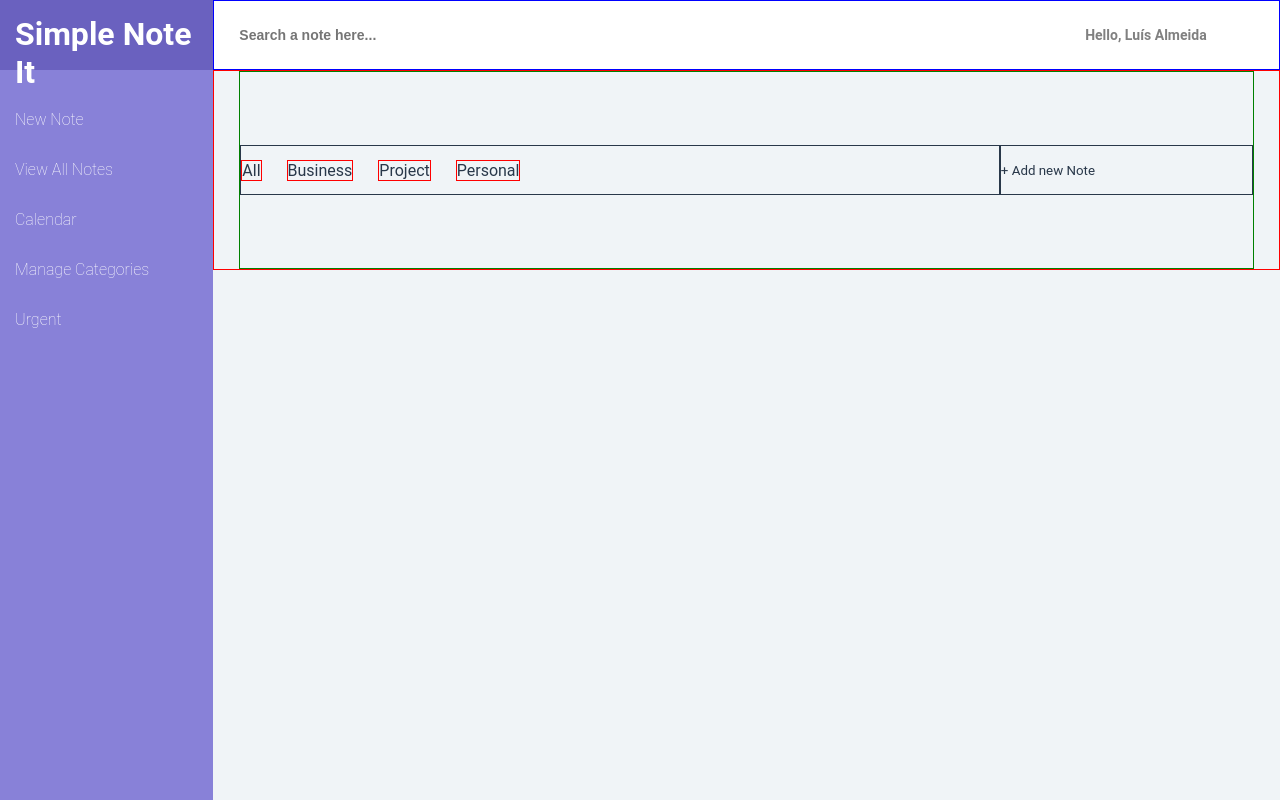
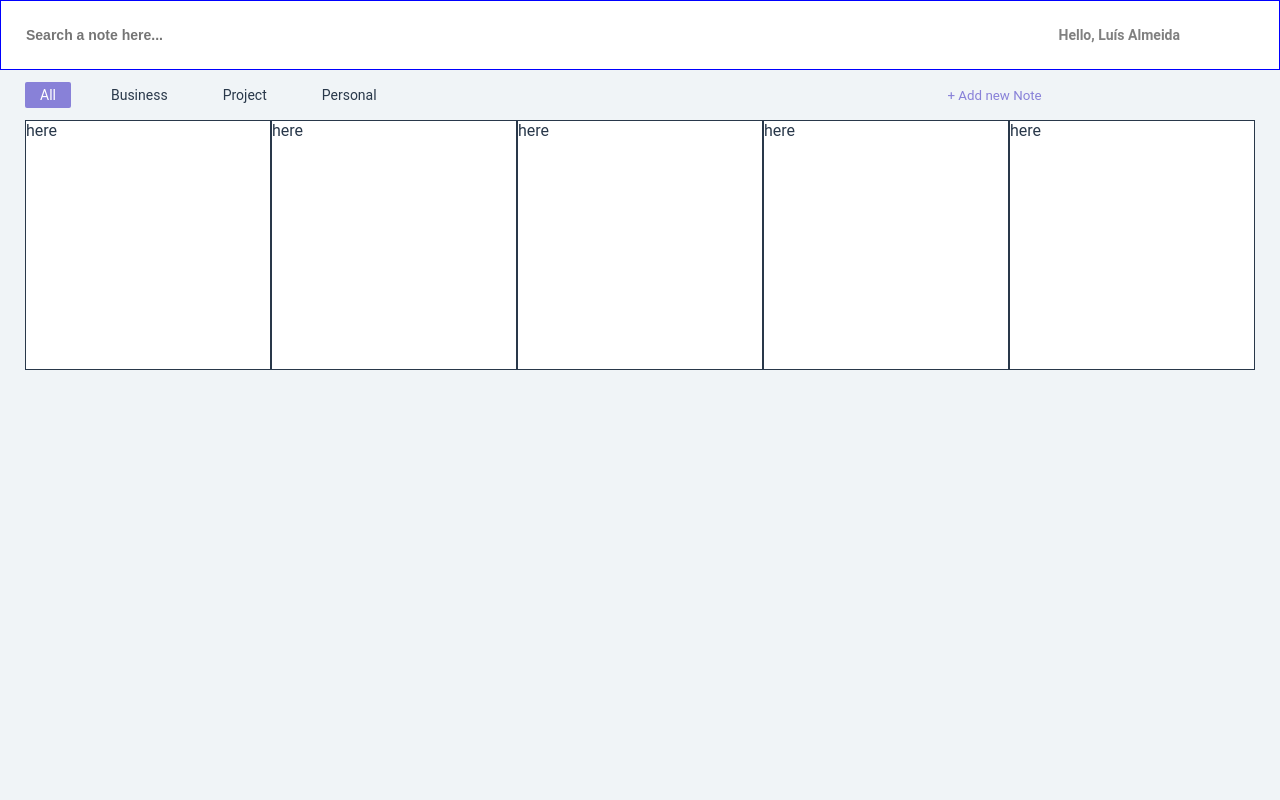
Before and after one commit to luisalmeida12/reactnotes, a React (Create React App) app: page / in a window 1280 px wide. Built offline with nearby package versions, Linux system fonts and the light colour scheme.

Commit message:
Notes articles added.

```diff
--- a/src/components/notes/index.js
+++ b/src/components/notes/index.js
@@ -13,7 +13,7 @@ export default class Notes extends Component {
 
                         <div className="categories-bar">
                             <ul>
-                                <li>All</li>
+                                <li className="selected">All</li>
                                 <li>Business</li>
                                 <li>Project</li>
                                 <li>Personal</li>
@@ -21,6 +21,16 @@ export default class Notes extends Component {
                         </div>
                         <div className="qa-new-note">
                             <small>+ Add new Note</small>
+                        </div>
+
+                        <div className="notes-content">
+                            <article>here</article>
+                            <article>here</article>
+                            <article>here</article>
+                            <article>here</article>
+                            <article>here</article>
+
+
                         </div>
                     </div>
 
--- a/src/components/notes/styles.css
+++ b/src/components/notes/styles.css
@@ -1,6 +1,6 @@
 .container{
     width: 100%;
-    border: solid 1px red;
+    /* border: solid 1px red; */
     height: 200px;
     /* margin: 20px; */
     display: flex;
@@ -16,9 +16,10 @@
     display: flex;
     align-items: center;
     justify-content: space-around;
-    border: solid 1px green;
+    /* border: solid 1px green; */
     margin: 0;
     justify-content: left;
+    flex-wrap: wrap;
 }
 
 .categories-bar{
@@ -26,7 +27,7 @@
     display: flex;
     flex-direction: row;
     align-items: center;
-    border: solid 1px;
+    /* border: solid 1px; */
     height: 50px;
     margin: 0;
 }
@@ -39,13 +40,49 @@
     margin-right: 25px ;
     display: inline-block;
     /* color: red; */
-    border: solid 1px red;
+    /* border: solid 1px red; */
+    padding: 5px 15px 5px 15px;
+    border-radius: 2px;
+    font-size: 14px;
+    transition: 0.6s;
+}
+.categories-bar ul li:hover {
+   color: #fff;
+   cursor: pointer;
+
+}
+
+.selected {
+    background: #8881D8;
+    color: white;
 }
 
 .qa-new-note{
     display: flex;
     width: 25%;
     height: 50px;;
+    /* border: solid 1px; */
+    align-items: center;
+    font-size: 16px;
+    color:#8881D8;
+    text-align: right;
+}
+.qa-new-note:hover{
+    color:#6A61BF;
+    cursor: pointer;
+}
+
+.notes-content{
+    width: 100%;
+    display: flex;
+    justify-content: space-between;
+    flex: initial;
+
+}
+
+article {
+    width: 250px;
+    height: 250px;
     border: solid 1px;
-    align-items: center;
+    background: #fff;
 }
```
